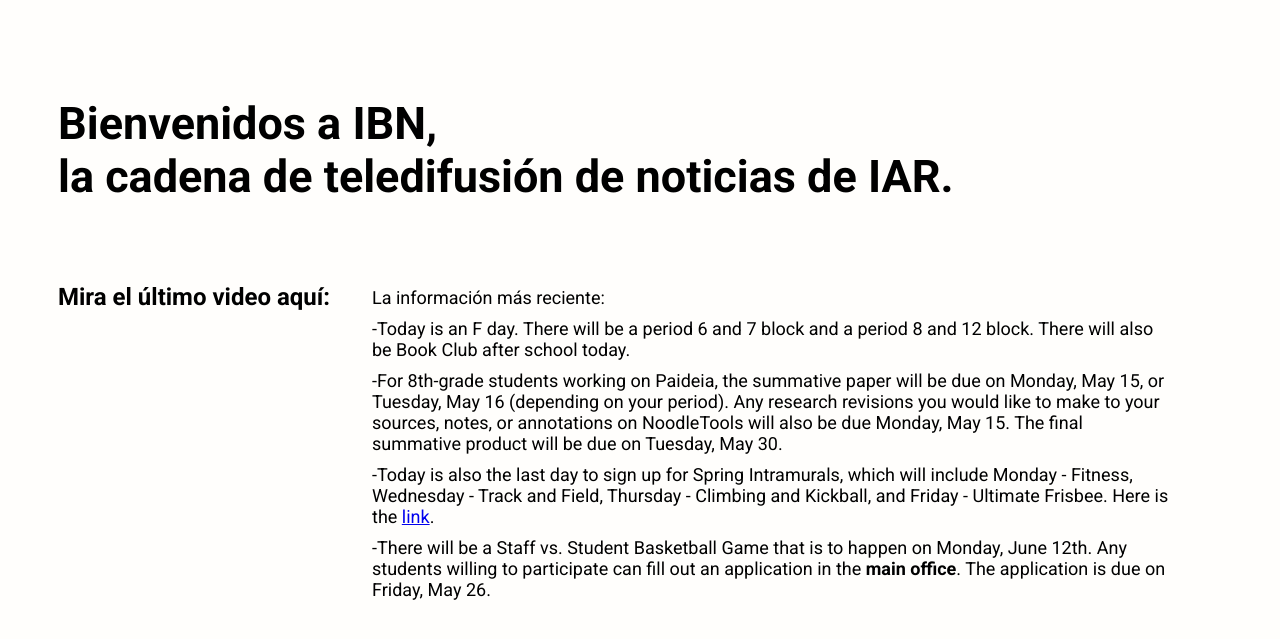
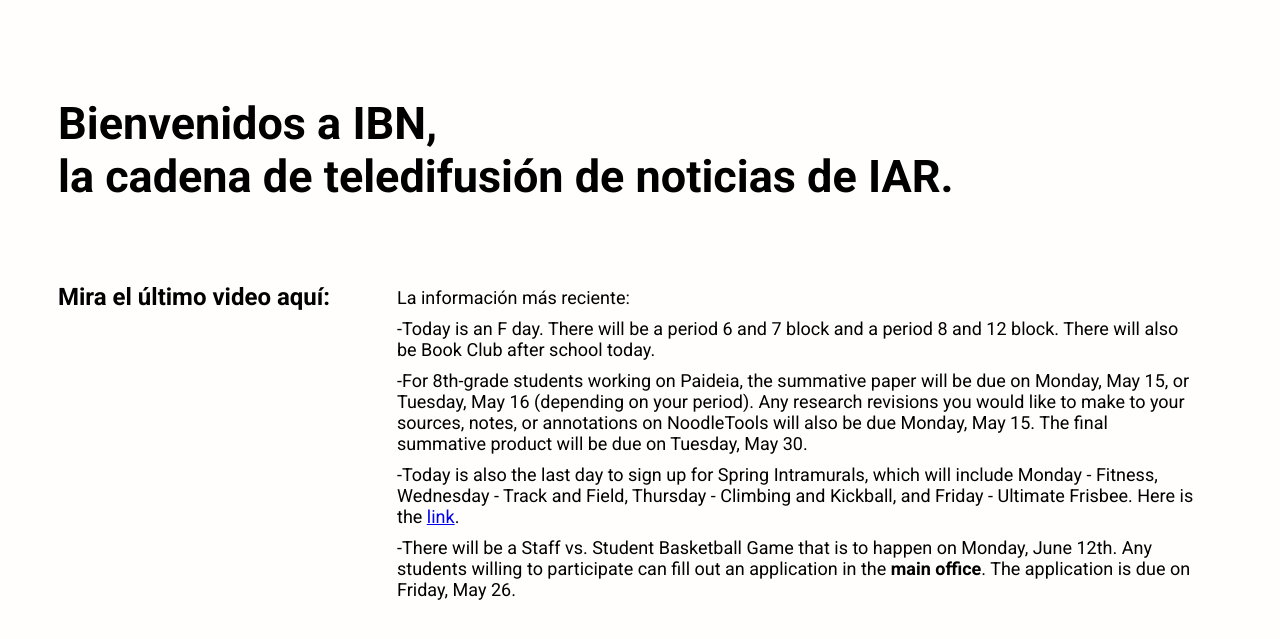
Before and after one commit to InterconnectBN/InterconnectBroadcastingNetworkEspanol, a plain HTML site: page index.html in a window 1280 px wide. Shown: the part 91-730 px from the top of the page. Drawn offline with Linux system fonts and the light colour scheme.

Commit message:
Update style.css

```diff
--- a/style.css
+++ b/style.css
@@ -71,7 +71,7 @@
   width: 800px;
   font-size: 18px;
   float: right;
-  padding-right: 100px;
+  padding-right: 75px;
   padding-top: 6px;
 }
 
```
